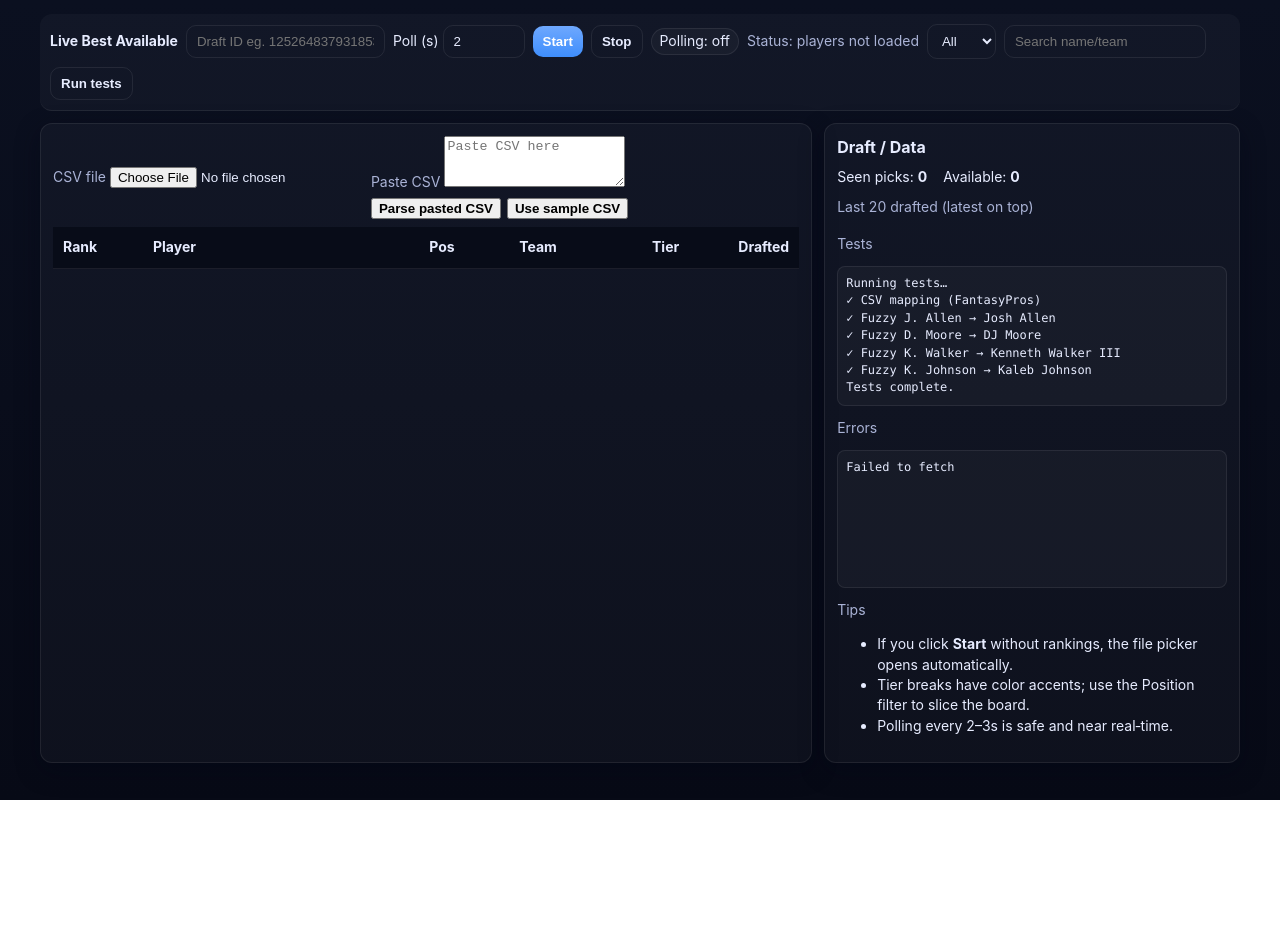
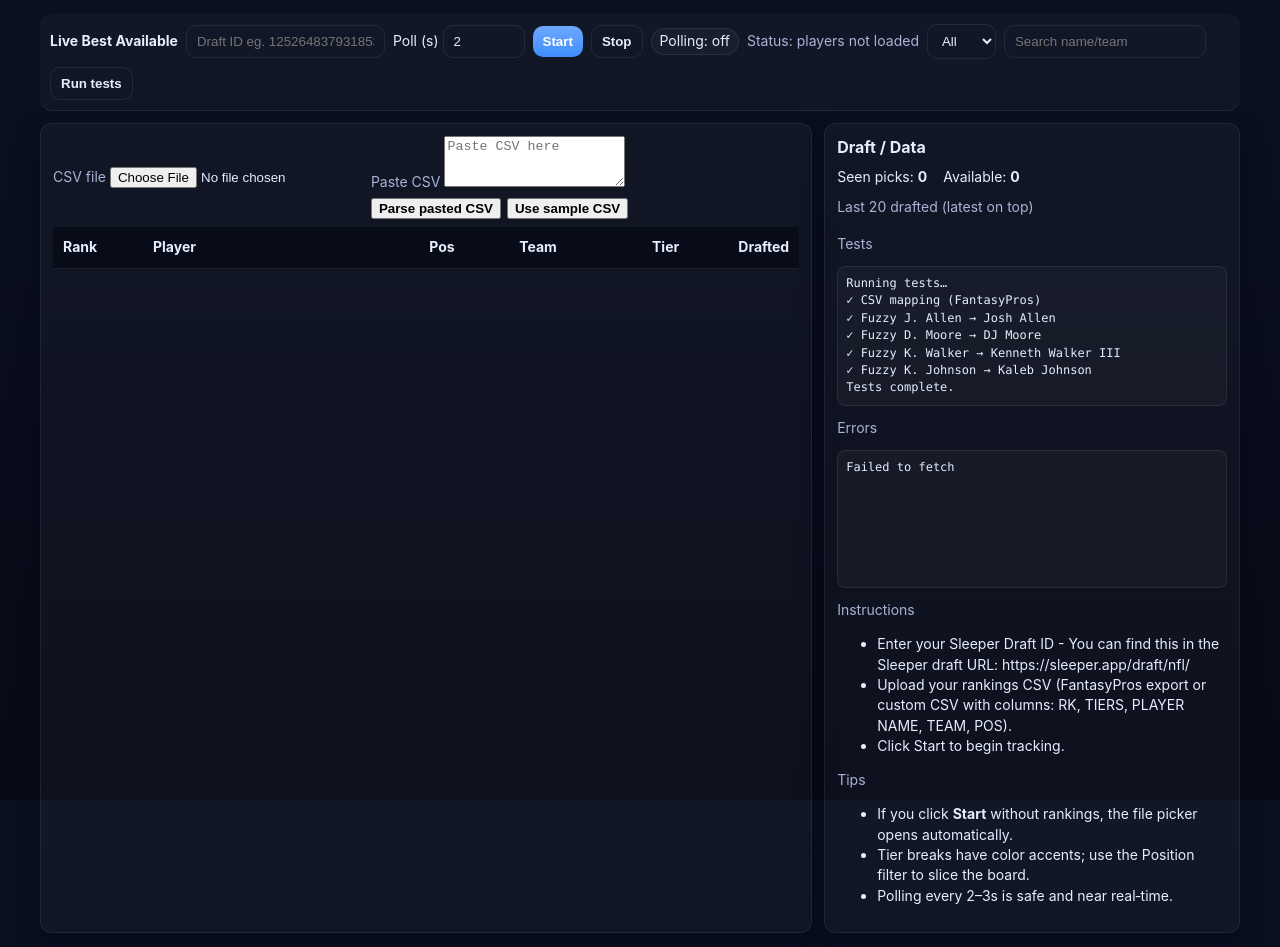
Before and after one commit to PreferencePopular821/draftassistapp, a plain HTML site: page index.html in a window 1280 px wide. Before the commit the page ends 800 px from the top, so only its background shows below. Drawn offline with nearby package versions, Linux system fonts and the light colour scheme; no server answers.

Commit message:
Update index.html

```diff
--- a/index.html
+++ b/index.html
@@ -112,6 +112,15 @@
           <pre id="errors" class="code" style="min-height:120px"></pre>
         </div>
         <div style="margin-top:10px">
+        <div class="tiny muted">Instructions</div>
+        <ul class="tiny">
+           <li>Enter your Sleeper Draft ID - You can find this in the Sleeper draft URL:
+          https://sleeper.app/draft/nfl/<DRAFT_ID></li>
+           <li>Upload your rankings CSV (FantasyPros export or custom CSV with columns: RK, TIERS, PLAYER NAME, TEAM, POS).</li>
+           <li>Click Start to begin tracking.</li>
+        </ul>
+        </div>
+        <div style="margin-top:10px">
         <div class="tiny muted">Tips</div>
         <ul class="tiny">
           <li>If you click <b>Start</b> without rankings, the file picker opens automatically.</li>
@@ -119,6 +128,7 @@
           <li>Polling every 2–3s is safe and near real‑time.</li>
         </ul>
       </div>
+
       </aside>
     </div>
   </div>
```
